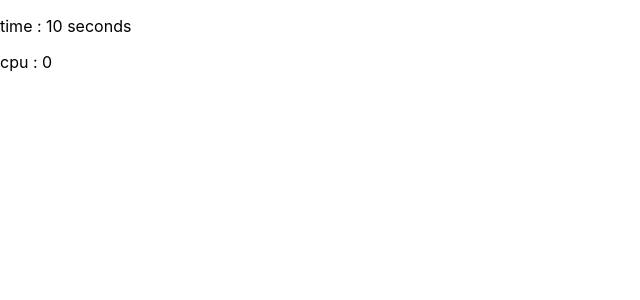
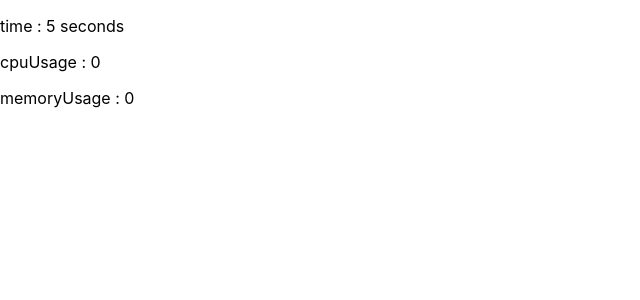
Before and after one commit to Chosh93/NMS_FE_TS, a React (Create React App) app: page /monitor in a window 1280 px wide. Shown: the top 300 px of the page, without its empty margins (0-640 px from the left). Built offline with nearby package versions, Linux system fonts and the light colour scheme; no server answers.

Commit message:
NMS_FE_TS cpu, memory 5초인터벌 설정 완료

```diff
--- a/src/components/Monitoring.tsx
+++ b/src/components/Monitoring.tsx
@@ -2,33 +2,36 @@
 import MonitorApi from "../api/MonitorApi";
 
 interface MonitoringData {
-    cpuCost: number;
+    cpuUsage: number;
+    memoryUsage: number;
+
 }
 
 const Monitoring:React.FC = () => {
-    const [monitoringData, setMonitoringData] = useState<MonitoringData>({ cpuCost: 0 });
+    const [monitoringData, setMonitoringData] = useState<MonitoringData>({ cpuUsage: 0, memoryUsage: 0 });
 
     useEffect(() => {
         const fetchData = async () => {
             try {
                 const response = await MonitorApi.startMonitoring();
                 setMonitoringData(response.data);
-                console.log(response.data);
             } catch (error) {
                 console.error("Error fetching data:", error);
             }
         };
 
-        const interval = setInterval(fetchData, 3000);
+        const interval = setInterval(fetchData, 5000);
 
         // 컴포넌트가 언마운트될 때 interval을 정리합니다.
         return () => {
             clearInterval(interval);
         };
     }, []);
+
     return(
         <div>
-            <p>cpu : {monitoringData.cpuCost}</p>
+            <p>cpuUsage : {monitoringData.cpuUsage}</p>
+            <p>memoryUsage : {monitoringData.memoryUsage} </p>
         </div>
     )
 }
```
